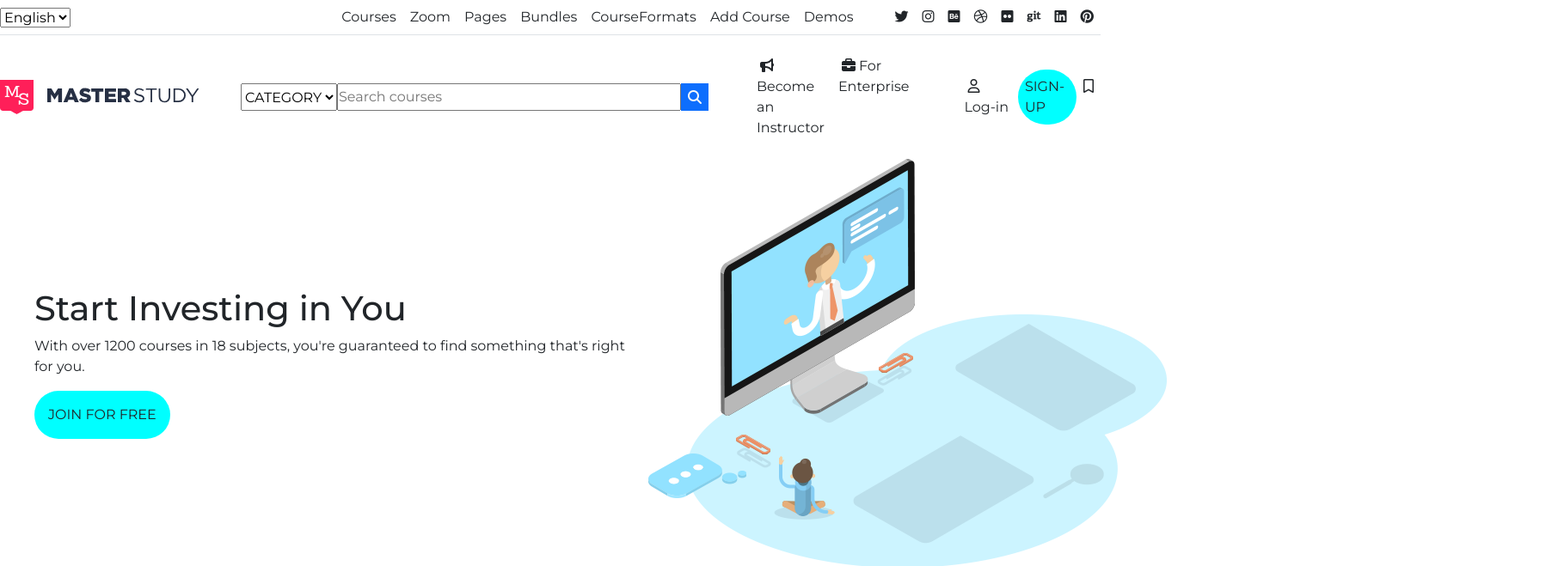
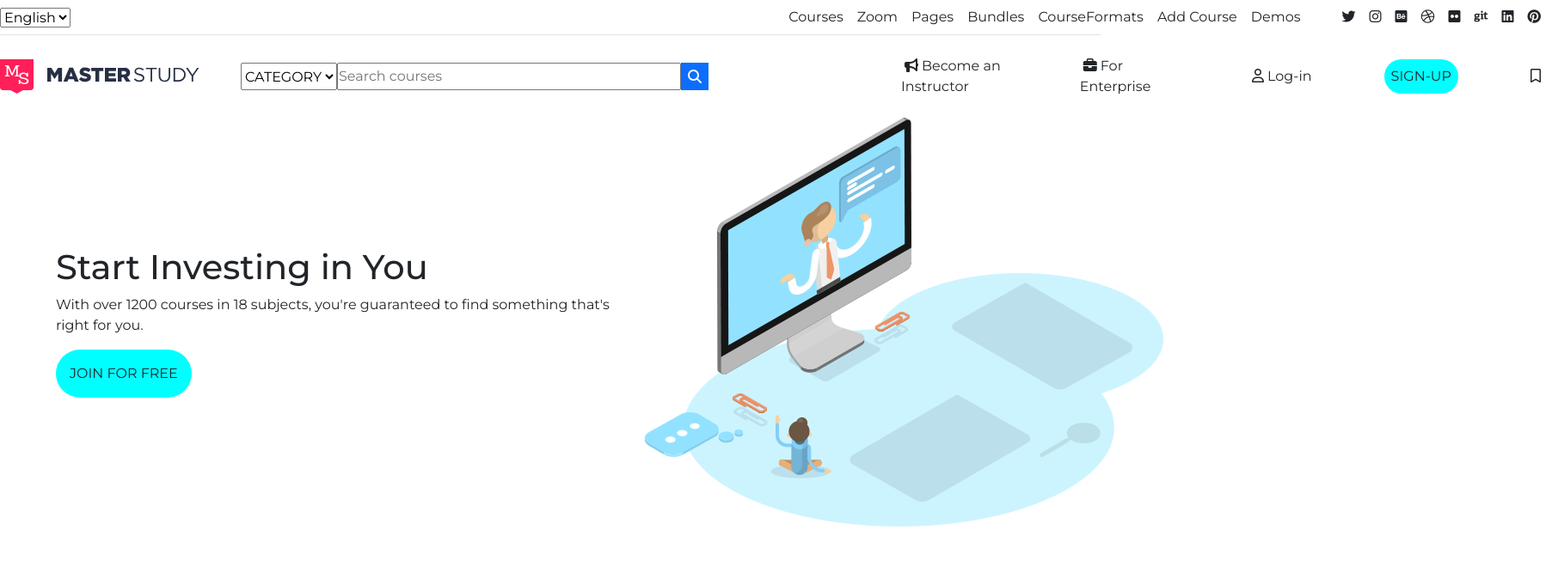
Before and after one commit to LauraMargherita25/proj-html-vuejs, a Vue app: page / in a window 1280 px wide. Shown: the top 659 px of the page at 86% size, 1812 px wide, since content can reach past the window. Built offline with nearby package versions, Linux system fonts and the light colour scheme.

Commit message:
Fix reusable wrapper

```diff
--- a/src/assets/styles/partials/general.scss
+++ b/src/assets/styles/partials/general.scss
@@ -1,10 +1,10 @@
-.wrapper-l{
+.wrapper_l{
     width: 1800px;
     margin: 0 auto;
 }
 
 .wrapper_s{
-    width: 1200px;
+    width: 1150px;
     margin: 0 auto;
 }
 
```
